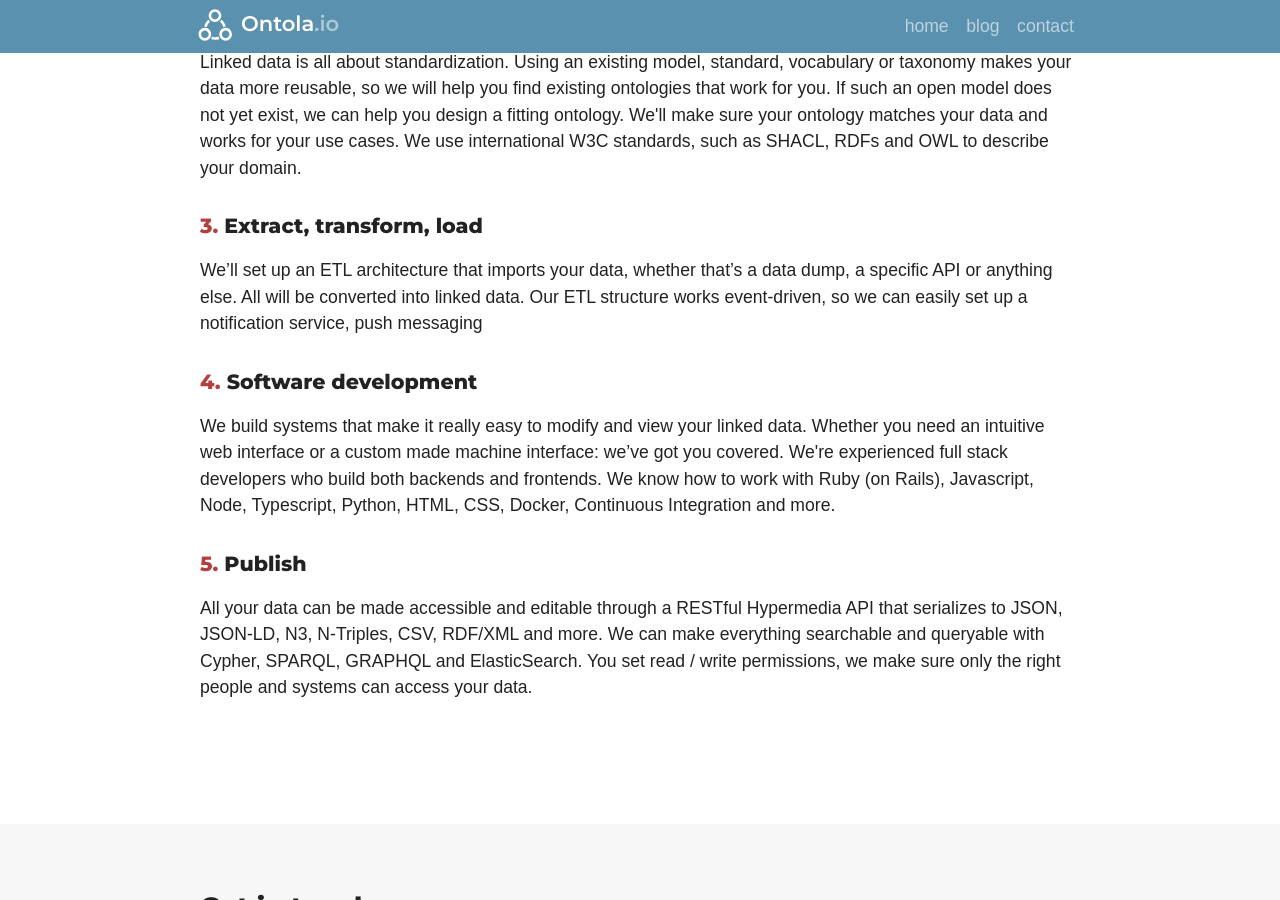
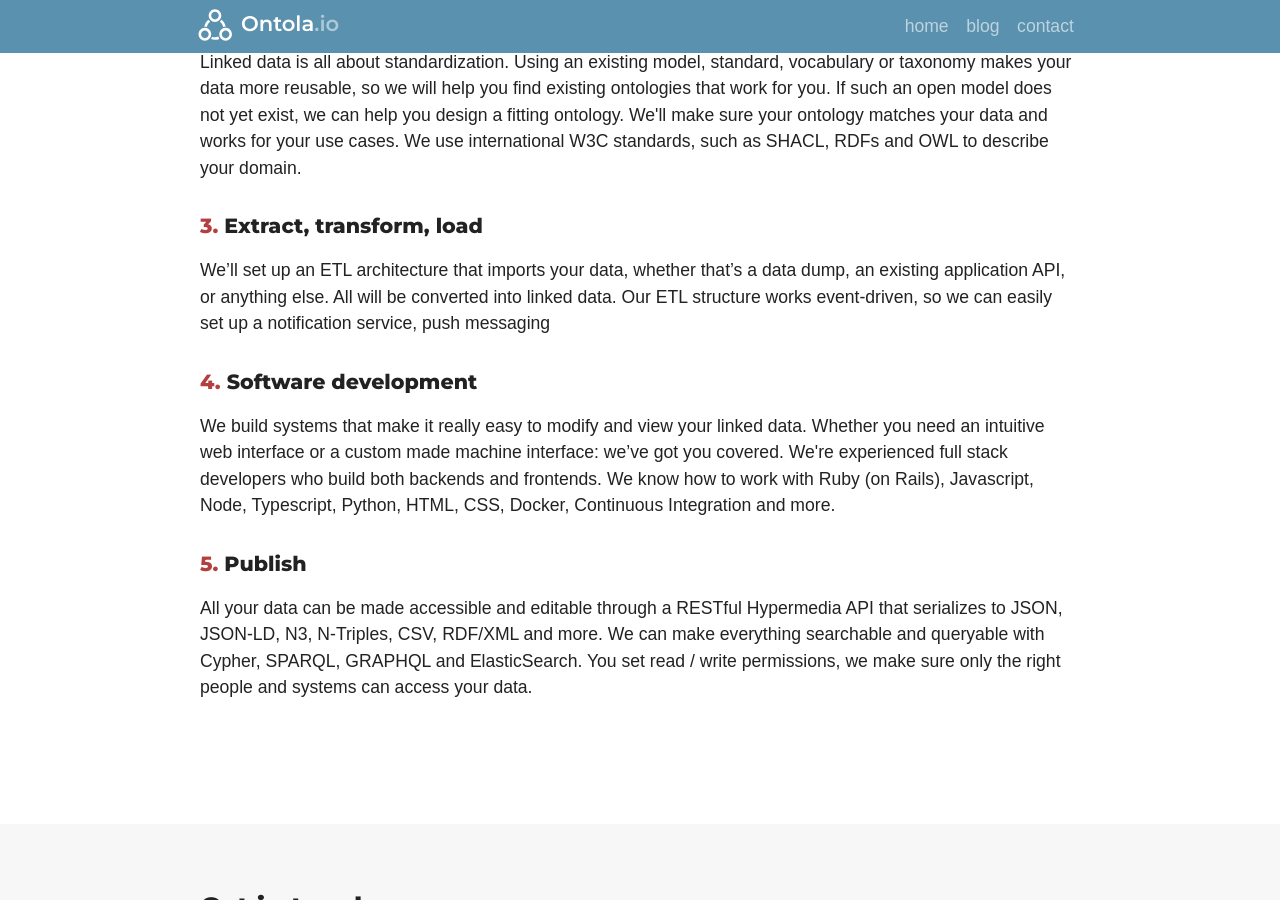
Before and after one commit to ontola/home, a Jekyll site: the page built from index.html, in a window 1280 px wide and 900 px high, scrolled down 2739 px. Built offline with Jekyll 4.4.1, drawn with Linux system fonts in a browser that asks for light colours; nearby versions of some CDN libraries.

Commit message:
Updated date, homepage link to blog

```diff
--- a/index.html
+++ b/index.html
@@ -29,7 +29,7 @@
             There are good reasons for why it’s also known as 5 ★ data.
           </p>
           <p>We'd love to help you realize your linked data ambitions.</p>
-          <a href="/blog/2018/06/14/a-brief-introduction-to-linked-data" class="read-more">
+          <a href="/blog/2018/07/03/a-brief-introduction-to-linked-data" class="read-more">
             <i class="fas fa-arrow-right"></i>
             Read more about linked data...
           </a>
@@ -151,7 +151,7 @@
           <h3><span class="list-item">3. </span>Extract, transform, load</h3>
           <p>
             We’ll set up an ETL architecture that imports your data,
-            whether that’s a data dump, a specific API or anything else.
+            whether that’s a data dump, an existing application API, or anything else.
             All will be converted into linked data.
             Our ETL structure works event-driven, so we can easily set up a notification service, push messaging
           </p>
```
Also changed, not shown: _posts/2018-07-03-a-brief-introduction-to-linked-data.md (renamed from _posts/2018-06-14-a-brief-introduction-to-linked-data.md, +0 -1 lines). Lines whose indentation alone changed are shown as unchanged.
